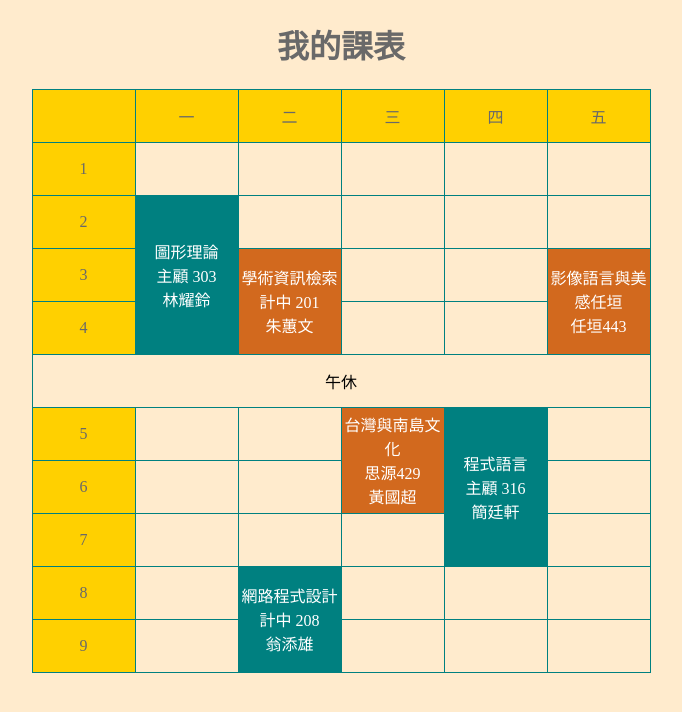
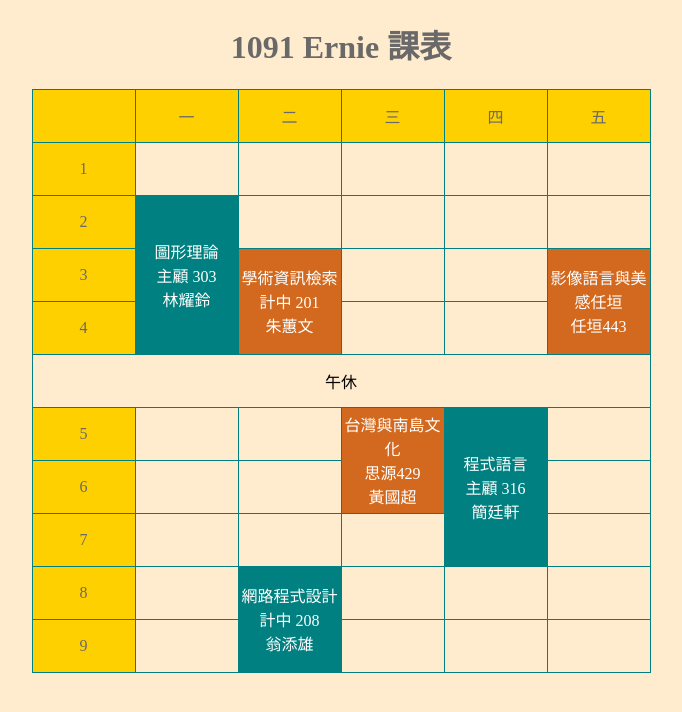
Before and after one commit to yue99520/PracticeCurriculum, a plain HTML site: page index.html in a window 1280 px wide. Shown: the whole page, without its empty margins (299-981 px from the left). Drawn offline with Linux system fonts and the light colour scheme.

Commit message:
Update title.

```diff
--- a/index.html
+++ b/index.html
@@ -37,7 +37,7 @@
     </style>
 </head>
 <body>
-    <h1>我的課表</h1>
+    <h1>1091 Ernie 課表</h1>
     <table>
         <thead>
             <tr>
```
